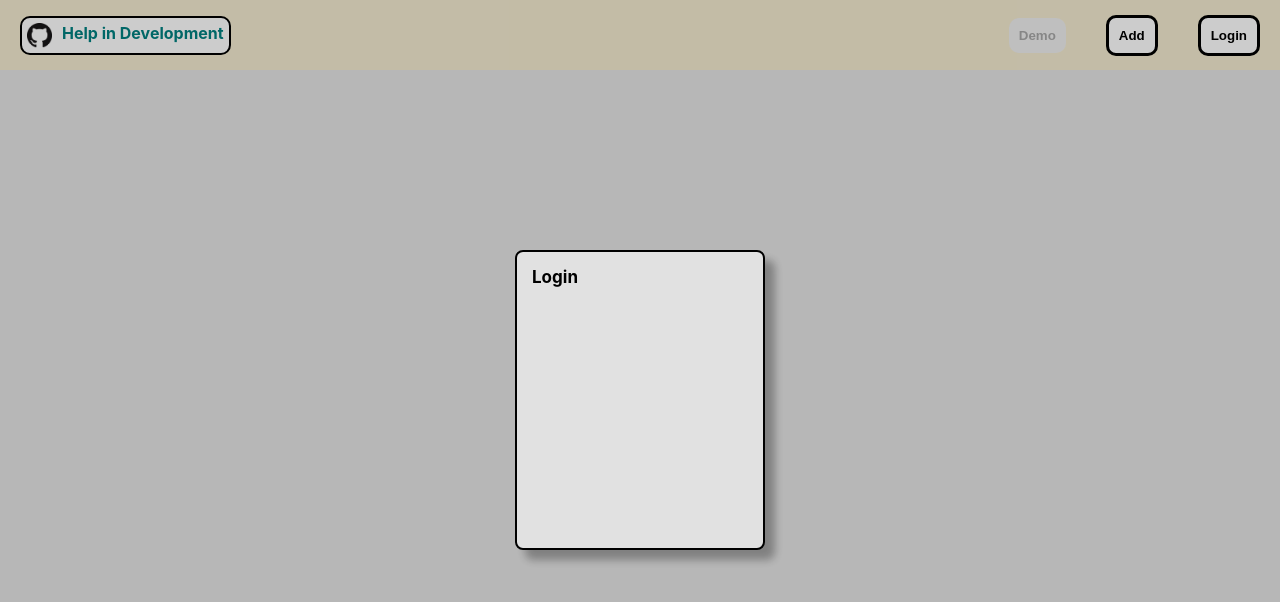
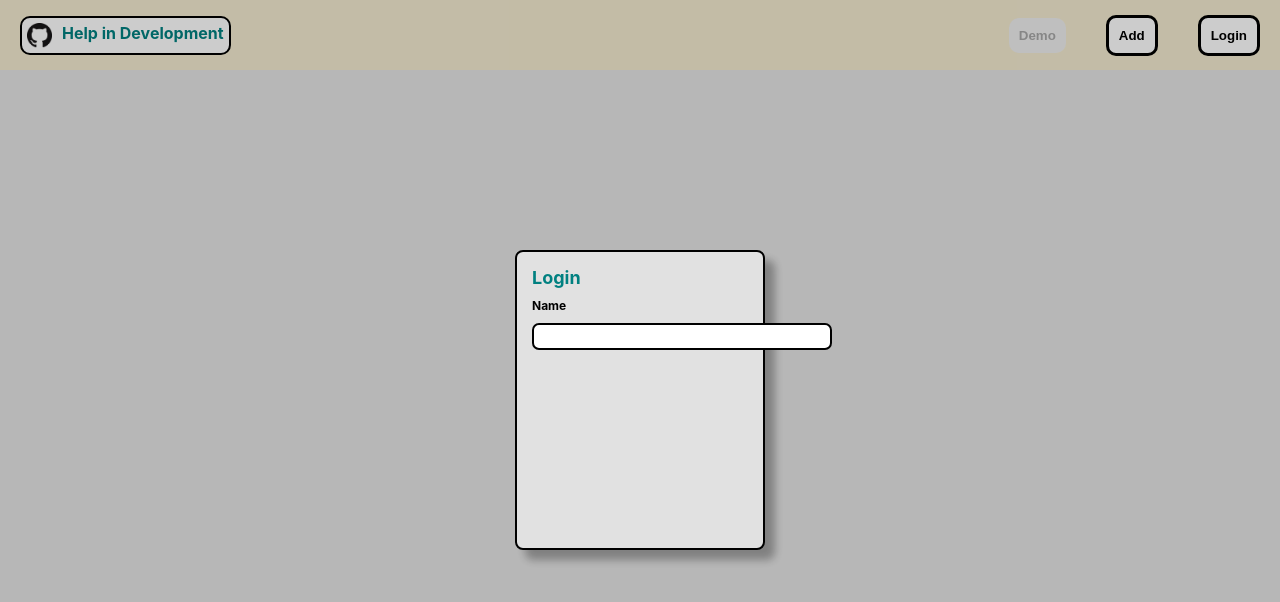
Before and after one commit to 87prashant/MindChart, a React (Create React App) app in the folder packages/client/: page / in a window 1280 px wide. Both pictures are taken after a click on the button "Login". Shown: the top 602 px of the page. Built offline with nearby package versions, Linux system fonts and the light colour scheme; no server answers.

Commit message:
fix login form wrapper

```diff
--- a/packages/client/src/components/Login.tsx
+++ b/packages/client/src/components/Login.tsx
@@ -11,6 +11,15 @@ const Wrapper = styled(StyledWrapper)({
     width: 250,
     height: 300,
     border: "2px solid black",
+})
+
+const StyledHeader = styled(Header)({
+    fontSize: 18,
+    color: "teal"
+})
+
+const StyledName = styled(Header)({
+    fontSize: 12,
 })
 
 const Name = styled(Inputs)({
@@ -32,7 +41,9 @@ const Login = (props: Props) => {
         <Container showForm={false} ref={loginFormRef}>
             <Wrapper>
                 <form onSubmit={handleLogin}>
-                <Header>Login</Header>
+                <StyledHeader>Login</StyledHeader>
+                <StyledName>Name</StyledName>
+                <Name type={"text"}/>
                 </form>
             </Wrapper>
         </Container>
```
